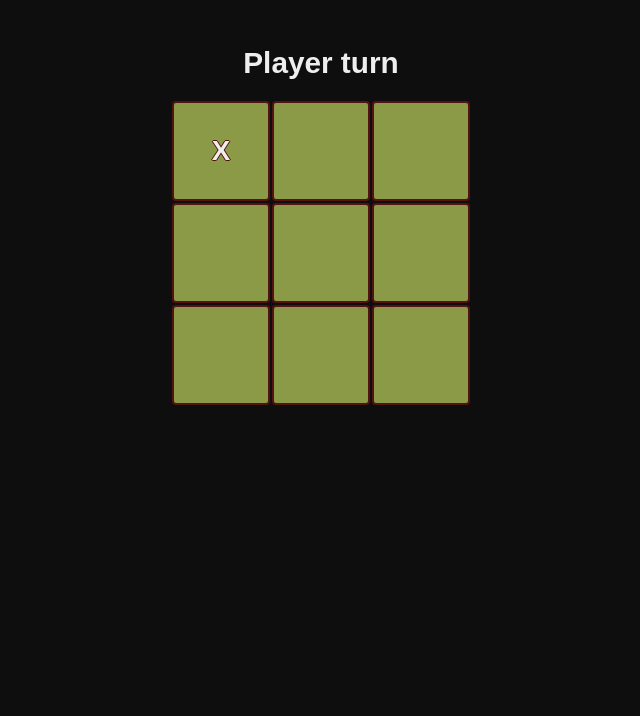
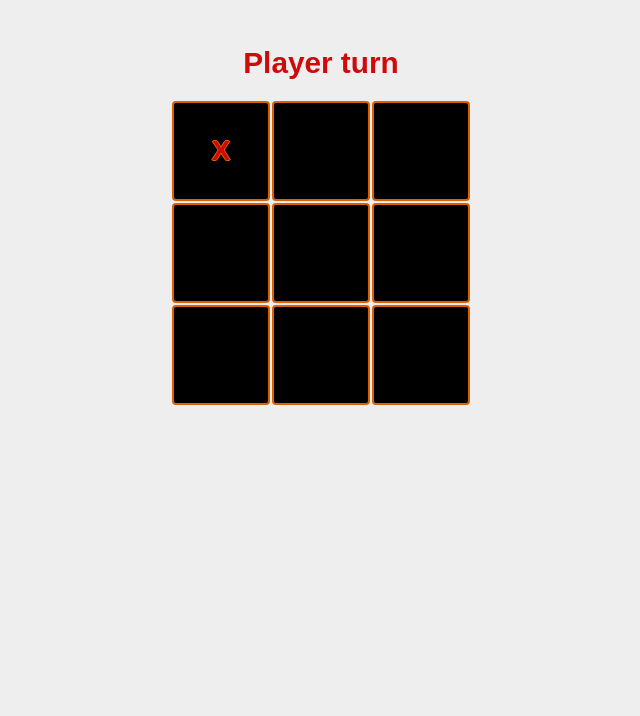
Before and after one commit to Miike0/Tictactoe, a plain HTML site: page index.html in a window 1280 px wide. Shown: the part 84-800 px from the top of the page, without its empty margins (319-959 px from the left). Drawn offline with Linux system fonts and the light colour scheme.

Commit message:
UI colors changed, favicon added

```diff
--- a/CSS/index.css
+++ b/CSS/index.css
@@ -3,10 +3,10 @@
     margin: 0;
     padding: 0;
 
-    --background-color: #0F0E0E;
-    --cell-border: #541212;
-    --cell-background: #8B9A46;
-    --font-color: #EEEEEE;
+    --background-color: #EEEEEE;
+    --cell-border: #DC5F00;
+    --cell-background: #000000;
+    --font-color: #CF0A0A;
 }
 html {
     font-family: Arial, Helvetica, sans-serif;
@@ -19,7 +19,6 @@ header {
     display: flex;
     justify-content: center;
     align-items: center;
-    border-bottom: solid 1px var(--font-color);
 }
 .title {
     font-size: 5rem;
@@ -33,7 +32,7 @@ header {
 }
 #player {
     font-size: 3rem;
-    font-weight: bold;
+    font-weight: bolder;
     text-align: center;
     margin-bottom: 20px;
     color: var(--font-color);
--- a/index.html
+++ b/index.html
@@ -6,6 +6,7 @@
     <meta name="viewport" content="width=device-width, initial-scale=1.0">
     <title>Tic Tac Toe</title>
     <link rel="stylesheet" href="CSS/index.css">
+    <link rel="shortcut icon" href="src/images/tictactoe.ico" type="image/x-icon">
 </head>
 <body>
     <header>
```
Also changed, not shown: src/images/tictactoe.ico (added).
